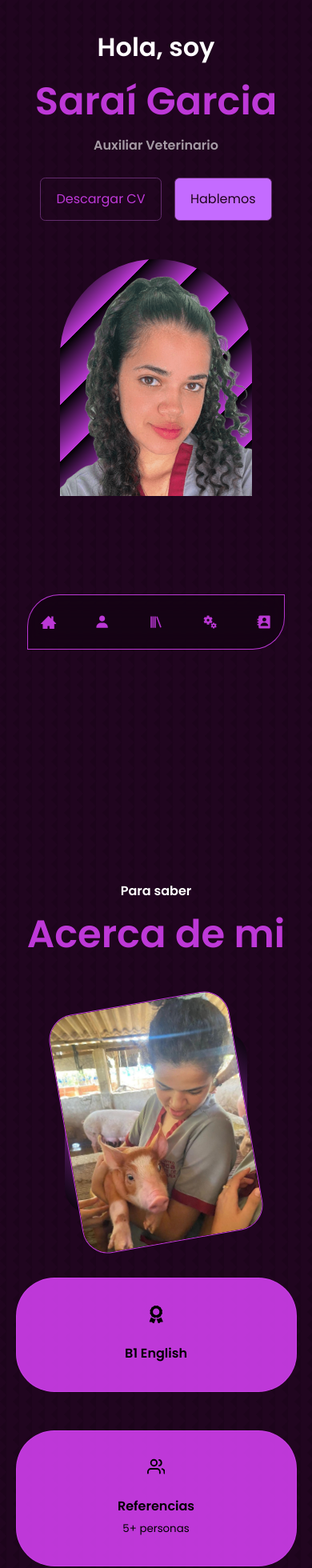
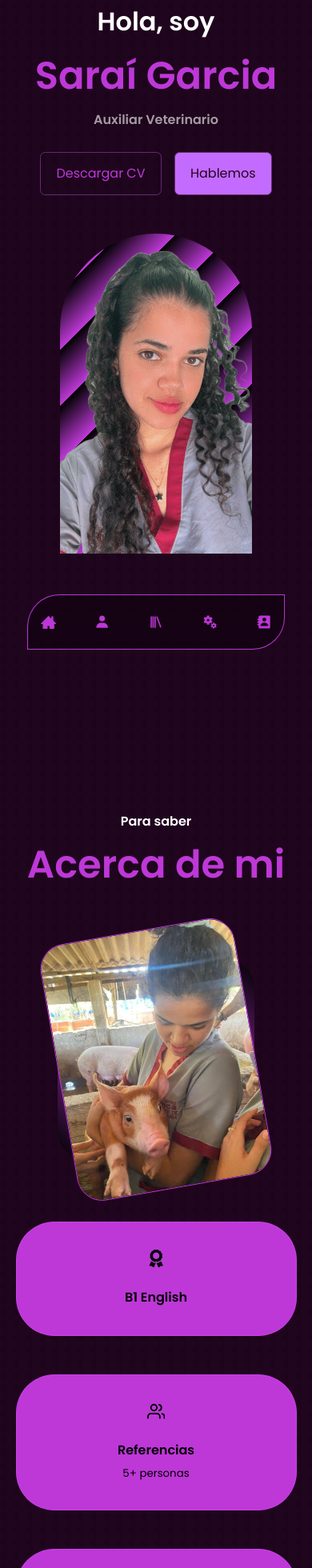
Before and after one commit to AndVarlop/SaraiPortfolio, a React (Vite) app: page / in a window 390 px wide. Shown: the top 1960 px of the page at 80% size. Built offline with nearby package versions, Linux system fonts and the light colour scheme.

Commit message:
Portfolio base 8

```diff
--- a/src/components/about/about.css
+++ b/src/components/about/about.css
@@ -98,8 +98,10 @@
 
 @media screen and (max-width:1024px) {
     #about{
-        height: 150vh;
-        padding-top: 10rem;
+        height: 90vh;
+        padding: 0 0 0 0;
+        margin: 0 0 0 0;
+        padding-top: 10vh;
     }
 
     .about__container {
@@ -126,7 +128,7 @@
         height: 255vh;
     }
     .about__me{
-        width: 65%;
+        width: 70%;
         margin: 0 auto 3rem;
     }
     .about__me {
@@ -144,3 +146,19 @@
         margin: 1.5rem 0;
     }
 }
+
+@media screen and (max-width:450px) {
+    #about{
+        padding: 0 0 0 0;
+        margin-top: 10vh;
+        height: 170vh;
+    }
+}
+
+@media screen and (max-width:390px) {
+    #about{
+        padding: 0 0 0 0;
+        margin-top: 0vh;
+        height: 220vh;
+    }
+}
--- a/src/components/contact/contact.css
+++ b/src/components/contact/contact.css
@@ -80,6 +80,12 @@ button {
     }
  }
 
+  @media screen and (max-width:1050px) {
+    button{
+        left: 38%;
+    }
+}
+
  /* ============== SMALL DEVICES =============== */
 
  @media screen and (max-width:670px) {
@@ -91,3 +97,22 @@ button {
     }
 
  }
+
+  @media screen and (max-width:450px) {
+    #contact{
+        height: 137vh;
+    }
+    button{
+        left: 23%;
+    }
+
+ }
+
+   @media screen and (max-width:390px) {
+    #contact{
+        height: 200vh;
+        margin: 0 0 0 0;
+        margin-top: 10vh;
+    }
+
+ }
--- a/src/components/experience/experience.css
+++ b/src/components/experience/experience.css
@@ -146,6 +146,14 @@
     }
 }
 
+@media screen and (max-width:1050px) {
+    #experience {
+        margin: 0 0 0 0;
+        padding: 0 0 0 0;
+        height: 120vh;
+    }
+}
+
 /* ============== SMALL DEVICES =============== */
 
 @media screen and (max-width:800px) {
@@ -162,3 +170,21 @@
         grid-template-columns: 1fr;
     }
 }
+
+@media screen and (max-width:450px) {
+    #experience{
+        padding: 0 0 0 0;
+        margin: 0 0 0 0;
+        padding-top: 10vh;
+        height: 290vh;
+    }
+}
+
+@media screen and (max-width:390px) {
+    #experience{
+        padding: 0 0 0 0;
+        margin: 0 0 0 0;
+        height: 410vh;
+        margin-top: 10vh;
+    }
+}
--- a/src/components/header/CTA.jsx
+++ b/src/components/header/CTA.jsx
@@ -1,5 +1,5 @@
 import React from 'react'
-import CV from '../../assets/Andvar_cv.pdf'
+import CV from '../../assets/HV_SaraiGarcia.pdf'
 
 const CTA = () => {
   return (
--- a/src/components/header/header.css
+++ b/src/components/header/header.css
@@ -111,6 +111,18 @@ header {
 }
 
 /* ============== SMALL DEVICES =============== */
+@media screen and (max-width:1050px) {
+    header {
+        margin: 0 0 0 0;
+        padding: 0 0 0 0;
+        height: 50vh;
+    }
+
+    .header__socials,
+    .scroll__down {
+        display: none;
+    }
+}
 
 @media screen and (max-width:670px) {
     .header {
@@ -130,3 +142,31 @@ header {
         display: none;
     }
 }
+
+@media screen and (max-width:450px) {
+    header {
+        height: 90vh;
+    }
+
+    .me {
+        width: 15rem;
+        height: 25rem;
+        left: calc(50% - 7.5rem);
+        border-radius: 10rem 10rem 0 0;
+        transition: var(--transition);
+    }
+}
+
+@media screen and (max-width:390px) {
+    header {
+        height: 120vh;
+    }
+
+    .me {
+        width: 15rem;
+        height: 25rem;
+        left: calc(50% - 7.5rem);
+        border-radius: 10rem 10rem 0 0;
+        transition: var(--transition);
+    }
+}
--- a/src/components/services/services.css
+++ b/src/components/services/services.css
@@ -1,7 +1,8 @@
-#services{
+#services {
     padding-top: 2rem;
     height: auto;
 }
+
 .services__container {
     padding-top: 2rem;
     display: grid;
@@ -10,7 +11,7 @@
 }
 
 .service {
-    background: linear-gradient(black,var(--color-bg),black);
+    background: linear-gradient(black, var(--color-bg), black);
     border-radius: 0 0 2rem 2rem;
     border: 1px solid var(--color-primary);
     height: fit-content;
@@ -18,7 +19,7 @@
 }
 
 .service:hover {
-    background: linear-gradient(var(--color-bg),black,var(--color-bg));
+    background: linear-gradient(var(--color-bg), black, var(--color-bg));
     border-color: var(--color-bg-variant);
     cursor: default;
     transition: var(--transition);
@@ -30,6 +31,7 @@
     border-radius: 0 0 2rem 2rem;
     box-shadow: 0 2rem 1rem rgb(0, 0, 0, 0.1);
 }
+
 .service__head h3 {
     color: var(--color-bg);
     font-size: 1rem;
@@ -39,16 +41,19 @@
 .service__list {
     padding: 2rem;
 }
-.service__list li{
+
+.service__list li {
     display: flex;
     gap: 1rem;
     margin-bottom: 0.8rem;
 }
-.service__list-icon{
+
+.service__list-icon {
     color: var(--color-primary);
     margin-top: 2px;
     font-size: 1.5rem;
 }
+
 .service__list p {
     font-size: 0.9rem;
 }
@@ -56,23 +61,55 @@
 /* ============== MEDIUM DEVICES =============== */
 
 @media screen and (max-width:1200px) {
-    #services{
+    #services {
         height: auto;
     }
-    .services__container{
+
+    .services__container {
         grid-template-columns: 1fr 1fr;
         gap: 2rem;
     }
+
     .service {
         height: auto;
     }
 }
 
+@media screen and (max-width:1050px) {
+    #services {
+        margin: 0 0 0 0;
+        padding: 0 0 0 0;
+        height: 70vh;
+    }
+}
 /* ============== SMALL DEVICES =============== */
 
 @media screen and (max-width:800px) {
-    .services__container{
+    .services__container {
         grid-template-columns: 1fr;
         gap: 1.5rem;
     }
 }
+
+@media screen and (max-width:500px) {
+    #services {
+        margin: 0 0 0 0;
+        padding: 0 0 0 0;
+        margin-top: 10vh;
+        height: 180vh;
+    }
+}
+
+@media screen and (max-width:400px) {
+    #services {
+        margin-top: 10vh;
+        height: 255vh;
+    }
+}
+
+@media screen and (max-width:360px) {
+    #services {
+        margin-top: 10vh;
+        height: 240vh;
+    }
+}
--- a/src/components/testimonials/testimonials.css
+++ b/src/components/testimonials/testimonials.css
@@ -44,6 +44,12 @@
     }
  }
 
+ @media screen and (max-width:1050px) {
+    #testimonials {
+        height: 55vh;
+    }
+ }
+
  /* ============== SMALL DEVICES =============== */
 
  @media screen and (max-width:670px) {
@@ -57,3 +63,15 @@
         width: 100%;
     }
  }
+
+ @media screen and (max-width:450px) {
+    #testimonials {
+        height: 100vh;
+    }
+ }
+
+ @media screen and (max-width:390px) {
+    #testimonials {
+        height: 140vh;
+    }
+ }
```
Also changed, not shown: 1 other file (tests, documents, lock files or other folders).
